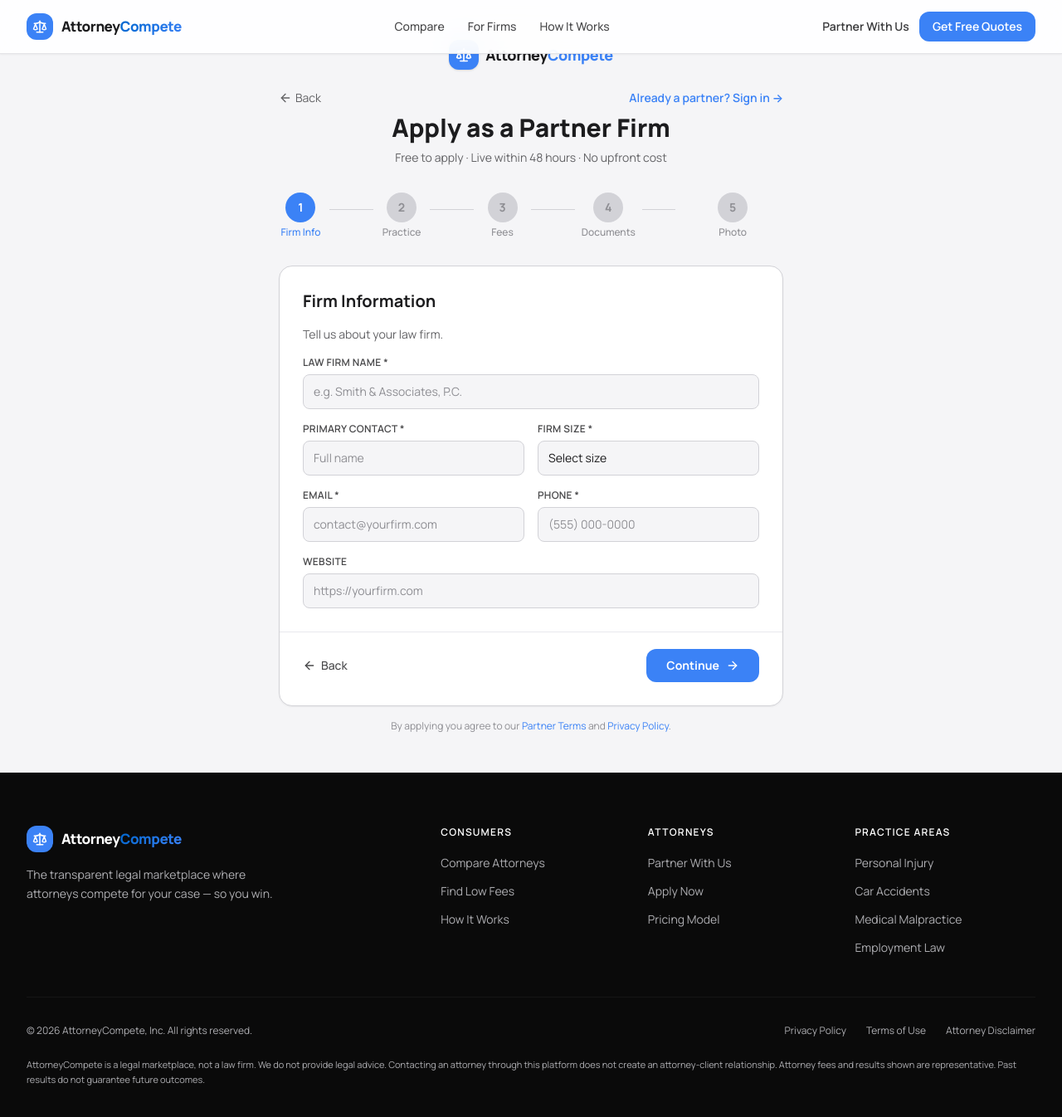
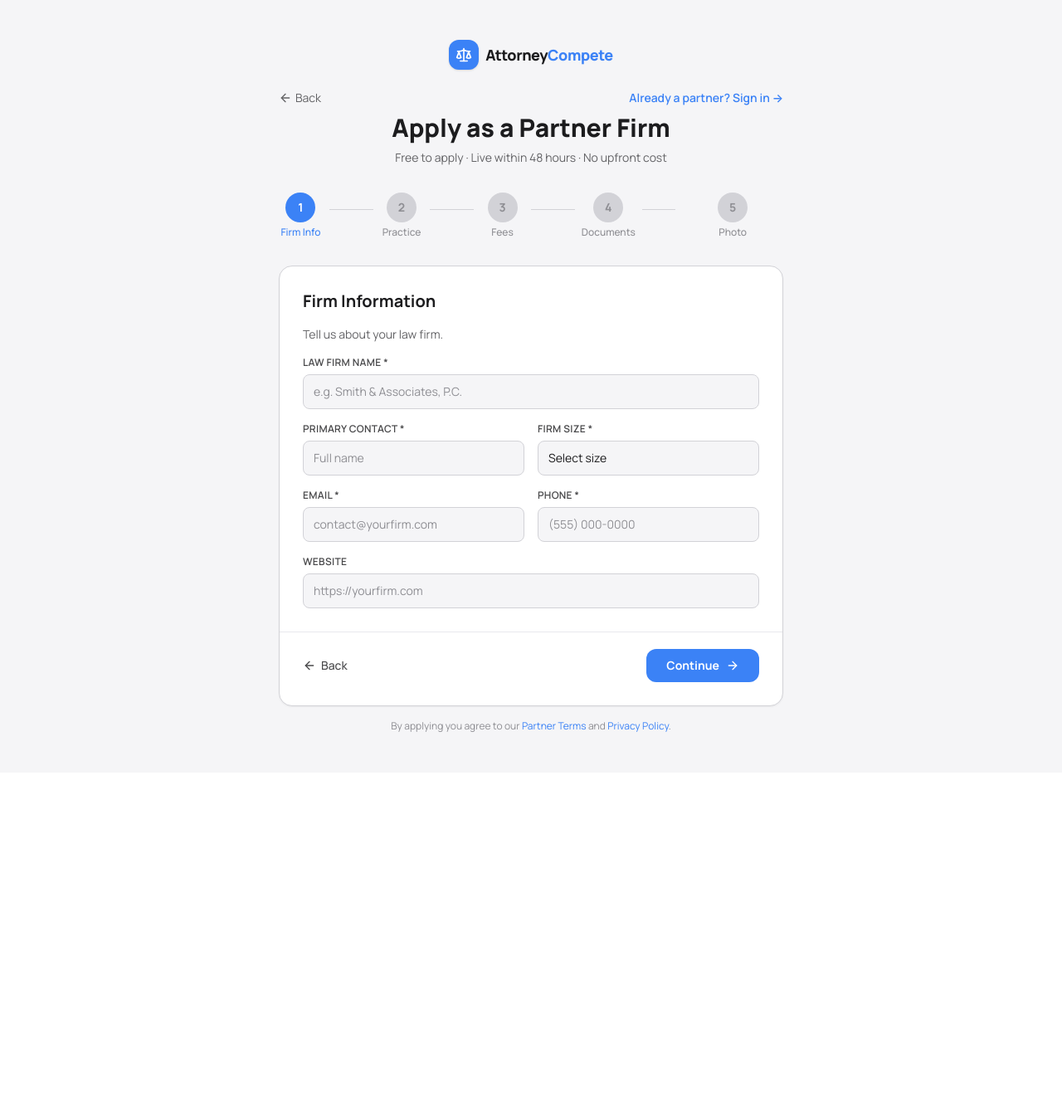
Before and after one commit to qwazybad/attorney-connect, a Next.js app in the folder attorney-connect/: page /join in a window 1280 px wide. Shown: the top 1346 px of the page at 83% size. After the commit the page ends 931 px from the top, so only its background shows below. Built offline with nearby package versions, Linux system fonts and the light colour scheme.

Commit message:
Hide header and footer on /join page
Co-Authored-By: Claude Sonnet 4.6 <noreply@anthropic.com>

```diff
--- a/attorney-connect/src/components/layout/SiteLayout.tsx
+++ b/attorney-connect/src/components/layout/SiteLayout.tsx
@@ -6,13 +6,14 @@ import Footer from "./Footer";
 
 export default function SiteLayout({ children }: { children: React.ReactNode }) {
   const pathname = usePathname();
-  const isPortal = pathname?.startsWith("/attorney-portal");
+  const hideChrome =
+    pathname?.startsWith("/attorney-portal") || pathname?.startsWith("/join");
 
   return (
     <>
-      {!isPortal && <Header />}
+      {!hideChrome && <Header />}
       <main>{children}</main>
-      {!isPortal && <Footer />}
+      {!hideChrome && <Footer />}
     </>
   );
 }
```
